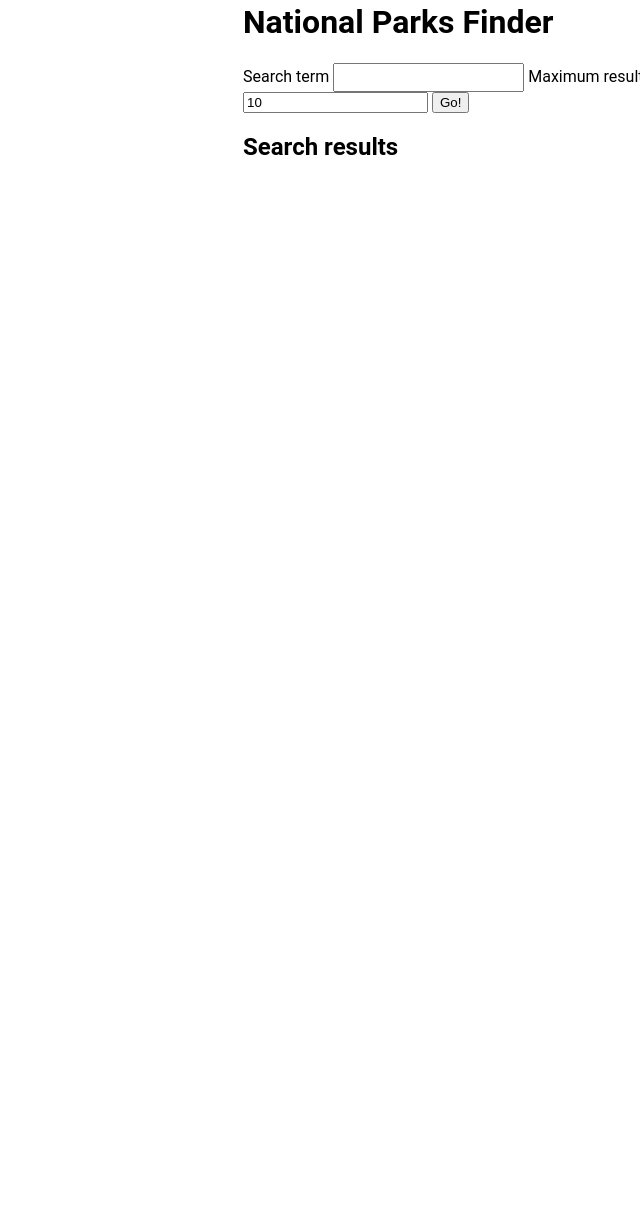
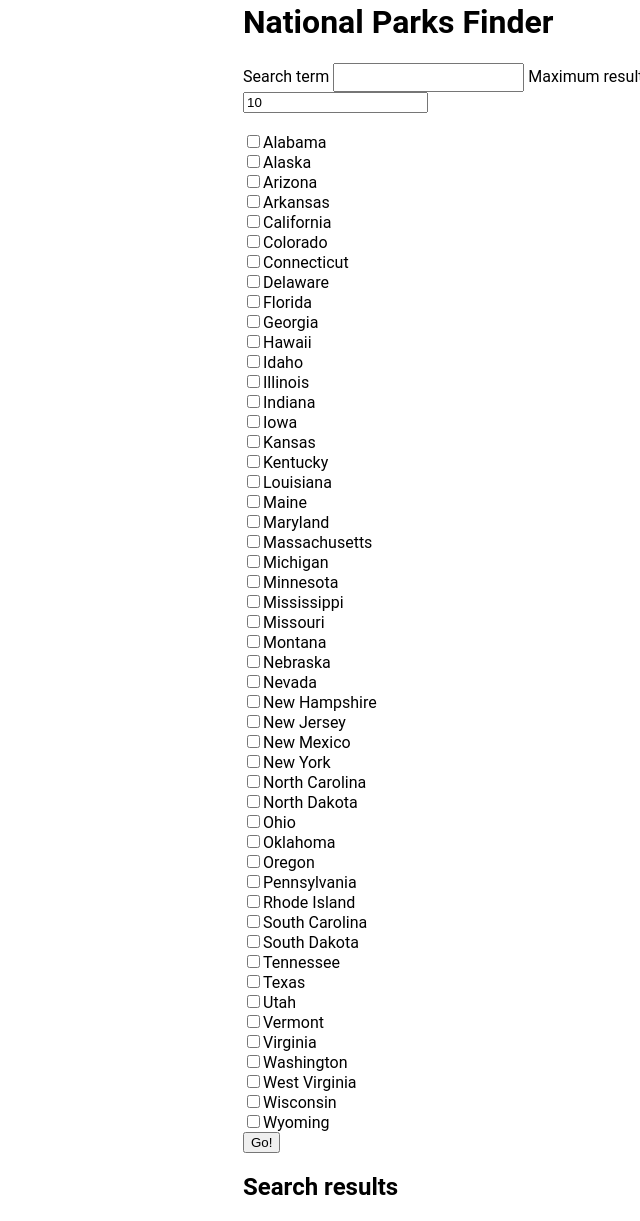
Before and after one commit to thinkful-ei-bee/donald-joel-parks, a plain HTML site: page index.html in a window 1280 px wide. Shown: the part 18-1239 px from the top of the page, without its empty margins (97-737 px from the left). Before the commit the page ends 800 px from the top, so only its background shows below. Drawn offline with nearby package versions, Linux system fonts and the light colour scheme; no server answers.

Commit message:
state list add

```diff
--- a/index.html
+++ b/index.html
@@ -19,6 +19,58 @@
             <label for="max-results">Maximum results to return</label>
             <input type="number" name="max-results" id="js-max-results" value="10">
 
+            <br><br>
+            <input type="checkbox" name='AL' value="Alabama">Alabama<br>
+            <input type="checkbox" name='AK' value="Alaska">Alaska<br>
+            <input type="checkbox" name='AZ' value="Arizona">Arizona<br>
+            <input type="checkbox" name='AR' value="Arkansas">Arkansas<br>
+            <input type="checkbox" name='CA' value="California">California<br>
+            <input type="checkbox" name='CO' value="Colorado">Colorado<br>
+            <input type="checkbox" name='CT' value="Connecticut">Connecticut<br>
+            <input type="checkbox" name='DE' value="Delaware">Delaware<br>
+            <input type="checkbox" name='FL' value="Florida">Florida<br>
+            <input type="checkbox" name='GA' value="Georgia">Georgia<br>
+            <input type="checkbox" name='HI' value="Hawaii">Hawaii<br>
+            <input type="checkbox" name='ID' value="Idaho">Idaho<br>
+            <input type="checkbox" name='IL' value="Illinois">Illinois<br>
+            <input type="checkbox" name='IN' value="Indiana">Indiana<br>
+            <input type="checkbox" name='IA' value="Iowa">Iowa<br>
+            <input type="checkbox" name='KS' value="Kansas">Kansas<br>
+            <input type="checkbox" name='KY' value="Kentucky">Kentucky<br>
+            <input type="checkbox" name='LA' value="Louisiana">Louisiana<br>
+            <input type="checkbox" name='ME' value="Maine">Maine<br>
+            <input type="checkbox" name='MD' value="Maryland">Maryland<br>
+            <input type="checkbox" name='MA' value="Massachusetts">Massachusetts<br>
+            <input type="checkbox" name='MI' value="Michigan">Michigan<br>
+            <input type="checkbox" name='MN' value="Minnesota">Minnesota<br>
+            <input type="checkbox" name='MS' value="Mississippi">Mississippi<br>
+            <input type="checkbox" name='MO' value="Missouri">Missouri<br>
+            <input type="checkbox" name='MT' value="Montana">Montana<br>
+            <input type="checkbox" name='NE' value="Nebraska">Nebraska<br>
+            <input type="checkbox" name='NV' value="Nevada">Nevada<br>
+            <input type="checkbox" name='NH' value="New Hampshire">New Hampshire<br>
+            <input type="checkbox" name='NJ' value="New Jersey">New Jersey<br>
+            <input type="checkbox" name='NM' value="New Mexico">New Mexico<br>
+            <input type="checkbox" name='NY' value="New York">New York<br>
+            <input type="checkbox" name='NC' value="North Carolina">North Carolina<br>
+            <input type="checkbox" name='ND' value="North Dakota">North Dakota<br>
+            <input type="checkbox" name='OH' value="Ohio">Ohio<br>
+            <input type="checkbox" name='OK' value="Oklahoma">Oklahoma<br>
+            <input type="checkbox" name='OR' value="Oregon">Oregon<br>
+            <input type="checkbox" name='PA' value="Pennsylvania">Pennsylvania<br>
+            <input type="checkbox" name='RI' value="Rhode Island">Rhode Island<br>
+            <input type="checkbox" name='SC' value="South Carolina">South Carolina<br>
+            <input type="checkbox" name='SD' value="South Dakota">South Dakota<br>
+            <input type="checkbox" name='TN' value="Tennessee">Tennessee<br>
+            <input type="checkbox" name='TX' value="Texas">Texas<br>
+            <input type="checkbox" name='UT' value="Utah">Utah<br>
+            <input type="checkbox" name='VT' value="Vermont">Vermont<br>
+            <input type="checkbox" name='VA' value="Virginia">Virginia<br>
+            <input type="checkbox" name='WA' value="Washington">Washington<br>
+            <input type="checkbox" name='WV' value="West Virginia">West Virginia<br>
+            <input type="checkbox" name='WI' value="Wisconsin">Wisconsin<br>
+            <input type="checkbox" name='WY' value="Wyoming">Wyoming<br>
+
             <input type="submit" value="Go!">
         </form>
 
```
